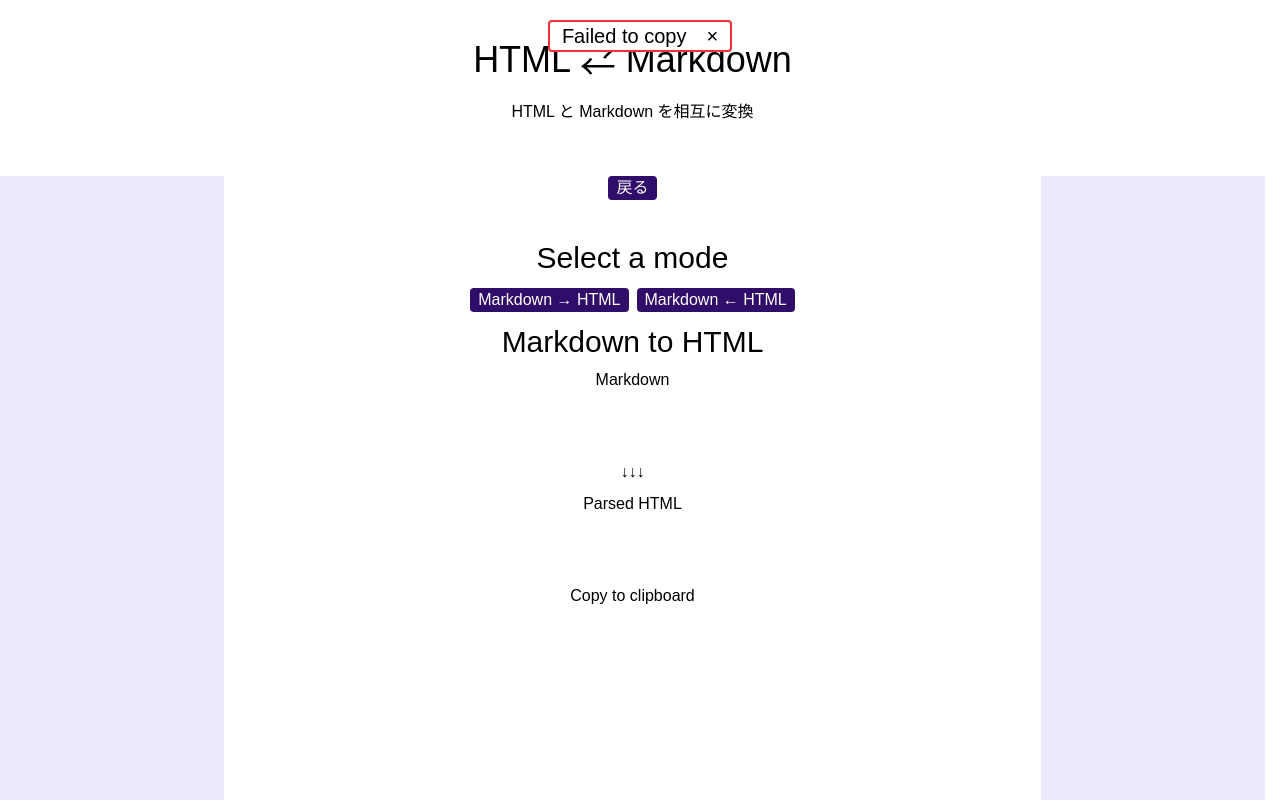
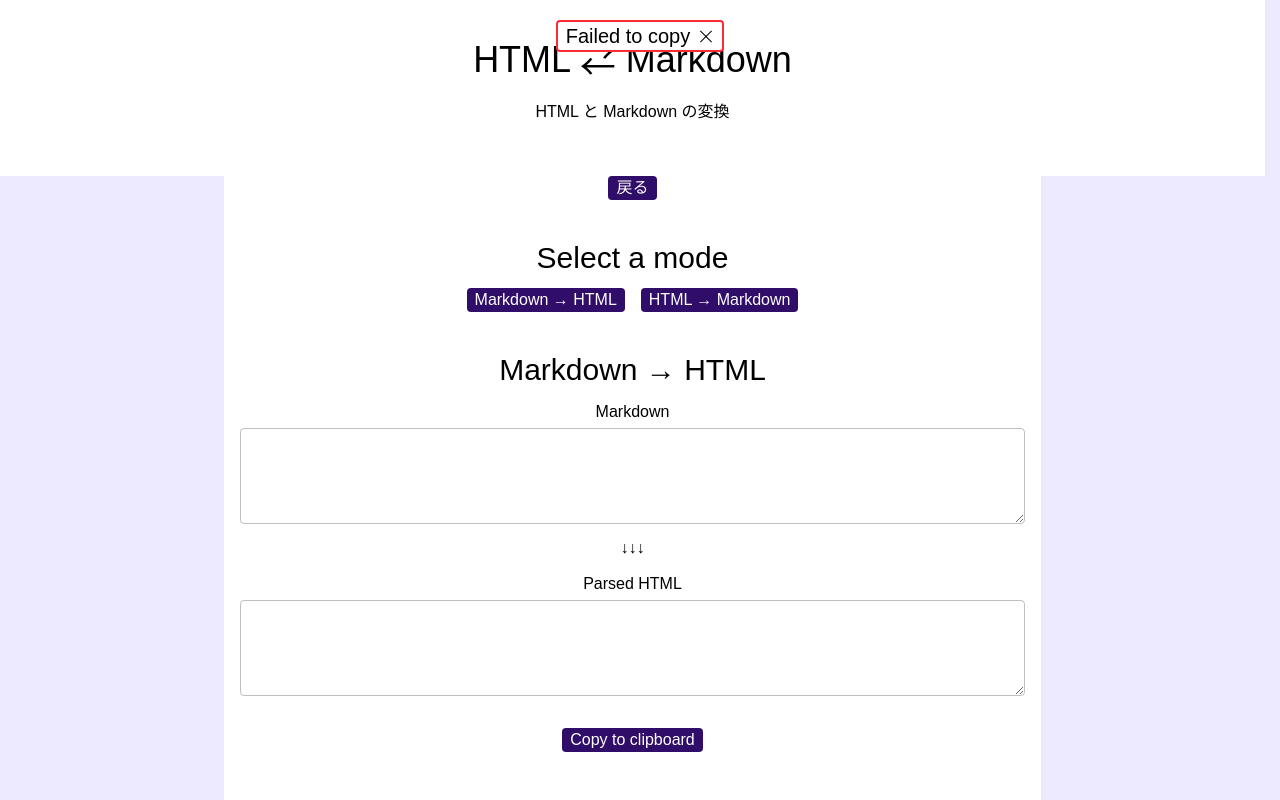
Before and after one commit to tktb-tess/md-to-html, a Svelte app: page / in a window 1280 px wide. Both pictures are taken after a click on the button "Copy to clipboard". Shown: the top 800 px of the page. Built offline with nearby package versions, Linux system fonts and the light colour scheme; a web font is replaced by a local one.

Commit message:
design変更など

```diff
--- a/src/App.svelte
+++ b/src/App.svelte
@@ -8,7 +8,7 @@
   type Mode = 'md-to-html' | 'html-to-md';
   let mode: Mode = $state('md-to-html');
   const title = 'HTML ⇄ Markdown';
-  const subTitle = 'HTML と Markdown を相互に変換';
+  const subTitle = 'HTML と Markdown の変換';
   const key = 'inputs';
 
   const schema = v.object({
@@ -69,7 +69,7 @@
             mode = 'html-to-md';
           }}
         >
-          Markdown ← HTML
+          HTML → Markdown
         </button>
       </div>
     </section>
@@ -89,7 +89,7 @@
     }
 
     main {
-      @apply text-center;
+      @apply text-center pb-36;
     }
 
     .__prev-link {
@@ -97,7 +97,7 @@
     }
 
     .__select-mode .__btns {
-      @apply flex justify-center gap-2 my-paragraph;
+      @apply flex justify-center gap-4 my-paragraph;
     }
   }
 </style>
--- a/src/app.css
+++ b/src/app.css
@@ -18,6 +18,7 @@
 
   --default-transition-duration: 80ms;
   --default-transition-timing-function: cubic-bezier(0.25, 0, 0, 1);
+  --ease-in-out-1: cubic-bezier(0.25, 0, 0, 1);
 
   --default-font-feature-settings:
     'case', 'cv01', 'cv05', 'cv08', 'cv10', 'cv07', 'ss03';
@@ -29,6 +30,19 @@
   --spacing-heading: 2.5rem;
   --spacing-figure: 2rem;
   --spacing-gutter: 1rem;
+
+  @keyframes --k-toast {
+    from {
+      opacity: 0;
+      top: -10px;
+    }
+    to {
+      opacity: 1;
+      top: 0;
+    }
+  }
+
+  --animate-toast: --k-toast 300ms var(--ease-in-out-1);
 }
 
 @custom-variant any-hover {
@@ -106,11 +120,11 @@
   }
 
   body {
-    @apply flow-root;
+    @apply flow-root cbg-body ctext-text;
   }
 
   .__container {
-    @apply cbg-body ctext-text max-lg:flow-root lg:grid;
+    @apply max-lg:flow-root lg:grid;
     grid-template-areas:
       'h h h'
       '. m .';
@@ -174,6 +188,13 @@
     @apply mt-heading;
   }
 
+  pre,
+  p,
+  ul,
+  ol {
+    @apply mt-paragraph;
+  }
+
   :not(li) > :where(p, ul, ol, pre) {
     @apply my-paragraph;
   }
@@ -211,11 +232,11 @@
     [type='search'],
     [type='tel']
   ) {
-    @apply cborder-border rounded p-1;
+    @apply border cborder-border rounded p-1;
   }
 
   textarea {
-    resize: none;
+    @apply h-24;
   }
 
   button {
--- a/src/lib/components/htmlToMd.svelte
+++ b/src/lib/components/htmlToMd.svelte
@@ -3,53 +3,67 @@
   import { addToast } from './global.svelte';
   import { texts } from './global.svelte';
 
-  let htmlToMarkdown: (html: string) => Promise<string> = $state(
-    async () => '',
-  );
+  let htmlToMarkdown: ((html: string) => Promise<string>) | undefined =
+    $state();
+
+  const promise = $derived(htmlToMarkdown?.(texts.htomInput));
+  const name = 'md-to-html';
 
   onMount(async () => {
     const mod = await import('../modules/htom');
     htmlToMarkdown = mod.htmlToMarkdown;
   });
 
-  const promise = $derived(htmlToMarkdown(texts.htomInput));
-
   $effect(() => {
-    promise.catch((e) => console.log(e));
+    promise?.catch((e) => console.log(e));
   });
 </script>
 
-<section aria-labelledby="html-to-md">
-  <h2 id="html-to-md" class="text-center my-12 text-3xl">–HTML to Markdown–</h2>
-  <div class="flex flex-col gap-3">
-    <div class="flex flex-col items-center gap-2">
-      <label for="input-htom" class="text-xl">HTML</label>
-      <textarea id="input-htom" bind:value={texts.htomInput}></textarea>
-    </div>
-    <p class="self-center text-xl">↓↓↓</p>
-    {#await promise then parsedMarkdown}
-      <div class="flex flex-col items-center gap-2">
-        <label for="output-htom" class="text-xl">Parsed Markdown</label>
-        <textarea id="output-htom" value={parsedMarkdown} readonly></textarea>
+<section aria-labelledby={name}>
+  <h2 id={name}>HTML → Markdown</h2>
+  <label class="__area-1" for="{name}-input">
+    <span>HTML</span>
+    <textarea id="{name}-input" bind:value={texts.htomInput}></textarea>
+  </label>
+  <p>↓↓↓</p>
+  {#if promise}
+    {#await promise then parsedHtml}
+      <label class="__area-1" for="{name}-parsed">
+        <span>Parsed Markdown</span>
+        <textarea id="{name}-parsed" value={parsedHtml} readonly></textarea>
+      </label>
+
       <button
-          class="my-5 btn-theme-1"
-          type="button"
-          onclick={() => {
-            navigator.clipboard.writeText(parsedMarkdown).then(
-              () => {
-                addToast('successfully copied!', 5000, 'info');
-              },
-              () => {
-                addToast('failed to copy', 5000, 'warning');
-              },
+        class="g__btn-theme-1 __copy-btn"
+        onclick={(ev) => {
+          ev.preventDefault();
+          navigator.clipboard.writeText(parsedHtml).then(
+            () => addToast('Successfully copied!', 5000, 'info'),
+            () => addToast('Failed to copy', 5000, 'warning'),
           );
         }}
       >
         Copy to clipboard
       </button>
-      </div>
     {:catch}
-      <p class="text-center">error</p>
+      <p>error</p>
     {/await}
-  </div>
+  {/if}
 </section>
+
+<style lang="postcss">
+  @reference '../../app.css';
+  @layer components {
+    section {
+      @apply text-center;
+    }
+
+    .__area-1 {
+      @apply flex flex-col gap-1 w-full;
+    }
+
+    .__copy-btn {
+      @apply my-figure;
+    }
+  }
+</style>
--- a/src/lib/components/mdToHtml.svelte
+++ b/src/lib/components/mdToHtml.svelte
@@ -2,31 +2,31 @@
   import { onMount } from 'svelte';
   import { addToast } from './global.svelte';
   import { texts } from './global.svelte';
+
+  let markdownToHtml: ((markdown: string) => Promise<string>) | undefined =
+    $state();
+
+  const promise = $derived(markdownToHtml?.(texts.mtohInput));
+  const name = 'md-to-html';
 
   onMount(async () => {
     const mod = await import('../modules/mtoh');
     markdownToHtml = mod.markdownToHtml;
   });
 
-  let markdownToHtml: (markdown: string) => Promise<string> = $state(
-    async () => '',
-  );
-
-  const promise = $derived(markdownToHtml(texts.mtohInput));
-  const name = 'md-to-html';
-
   $effect(() => {
-    promise.catch((e) => console.error(e));
+    promise?.catch((e) => console.error(e));
   });
 </script>
 
 <section aria-labelledby={name}>
-  <h2 id={name}>Markdown to HTML</h2>
+  <h2 id={name}>Markdown → HTML</h2>
   <label class="__area-1" for="{name}-input">
     <span>Markdown</span>
     <textarea id="{name}-input" bind:value={texts.mtohInput}></textarea>
   </label>
   <p>↓↓↓</p>
+  {#if promise}
     {#await promise then parsedHtml}
       <label class="__area-1" for="{name}-parsed">
         <span>Parsed HTML</span>
@@ -34,9 +34,10 @@
       </label>
 
       <button
-      class="c__btn-theme-1"
+        class="g__btn-theme-1 __copy-btn"
         type="button"
-      onclick={() => {
+        onclick={(ev) => {
+          ev.preventDefault();
           navigator.clipboard.writeText(parsedHtml).then(
             () => addToast('Successfully copied!', 5000, 'info'),
             () => addToast('Failed to copy', 5000, 'warning'),
@@ -48,17 +49,22 @@
     {:catch}
       <p>error</p>
     {/await}
+  {/if}
 </section>
 
 <style lang="postcss">
   @reference '../../app.css';
   @layer components {
     section {
-      @apply flex flex-col items-center *:max-w-full gap-2 **:m-0 text-center;
+      @apply text-center;
     }
 
     .__area-1 {
-      @apply flex flex-col gap-1;
+      @apply flex flex-col gap-1 w-full mt-paragraph;
+    }
+
+    .__copy-btn {
+      @apply my-figure;
     }
   }
 </style>
--- a/src/lib/components/toast.svelte
+++ b/src/lib/components/toast.svelte
@@ -22,47 +22,51 @@
 </script>
 
 {#if toasts.size > 0}
-  <div
-    id="toast-root"
-    class="fixed z-10000 top-5 left-0 right-0 flex flex-col gap-2 items-center *:max-w-full"
-  >
+  <div class="__toast-root">
     {#each toasts as [key, toast]}
-      <div
-        class="px-3 border-2 bg-white rounded flex
-					gap-5 justify-center items-center toast-elem
-					{determineColor(toast.type)}"
-      >
+      <div class="__toast-elem {determineColor(toast.type)}">
         <p class="m-0 text-xl">{toast.text}</p>
         <button
-          onclick={() => {
+          aria-label="通知を閉じる"
+          class="__dismiss-btn"
+          onclick={(ev) => {
+            ev.preventDefault();
             dismissToast(key);
           }}
-          type="button"
-          class="text-xl bg-transparent text-black p-0"
         >
-          ×
+          <span></span>
+          <span></span>
         </button>
       </div>
     {/each}
   </div>
 {/if}
 
-<style>
-  @keyframes fadein {
-    from {
-      opacity: 0;
-      top: -10px;
+<style lang="postcss">
+  @reference '../../app.css';
+  @layer components {
+    .__toast-root {
+      @apply fixed z-10000 top-5 left-0 right-0 flex flex-col gap-2 items-center *:max-w-full pointer-events-none;
     }
-    to {
-      opacity: 1;
-      top: 0;
+
+    .__toast-elem {
+      @apply flex gap-2 px-2 animate-toast relative pointer-events-auto cbg-main rounded border-2;
+    }
+
+    .__dismiss-btn {
+      @apply grid place-items-center;
+
+      > * {
+        @apply col-span-full row-span-full w-4 border-b border-current;
+      }
+
+      > :first-child {
+        @apply rotate-45;
+      }
+
+      > :last-child {
+        @apply -rotate-45;
+      }
     }
   }
-
-  .toast-elem {
-    position: relative;
-    animation-timing-function: cubic-bezier(0, 1, 1, 1);
-    animation-name: fadein;
-    animation-duration: 100ms;
-  }
 </style>
```
Lines whose indentation alone changed are shown as unchanged.
